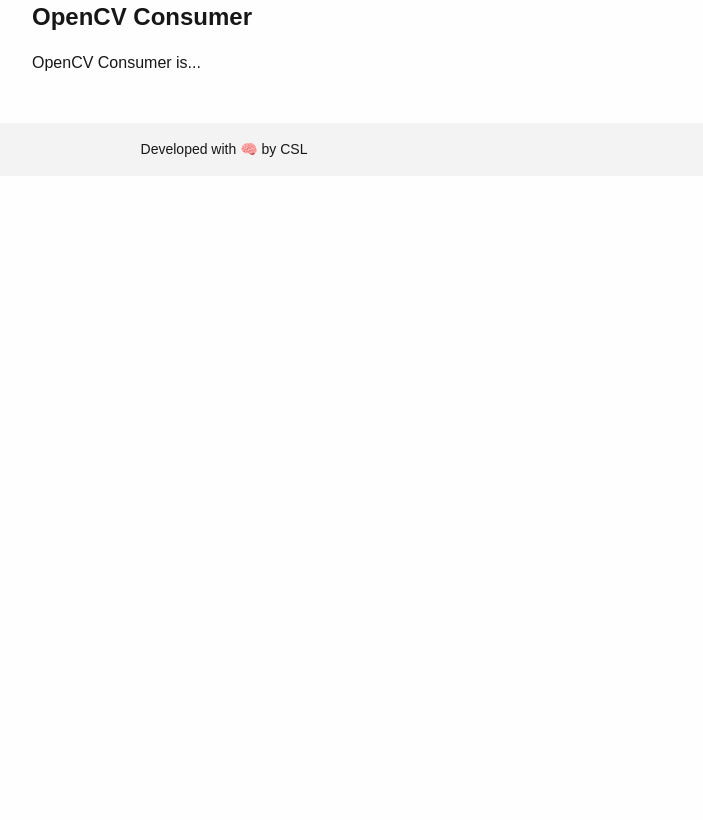
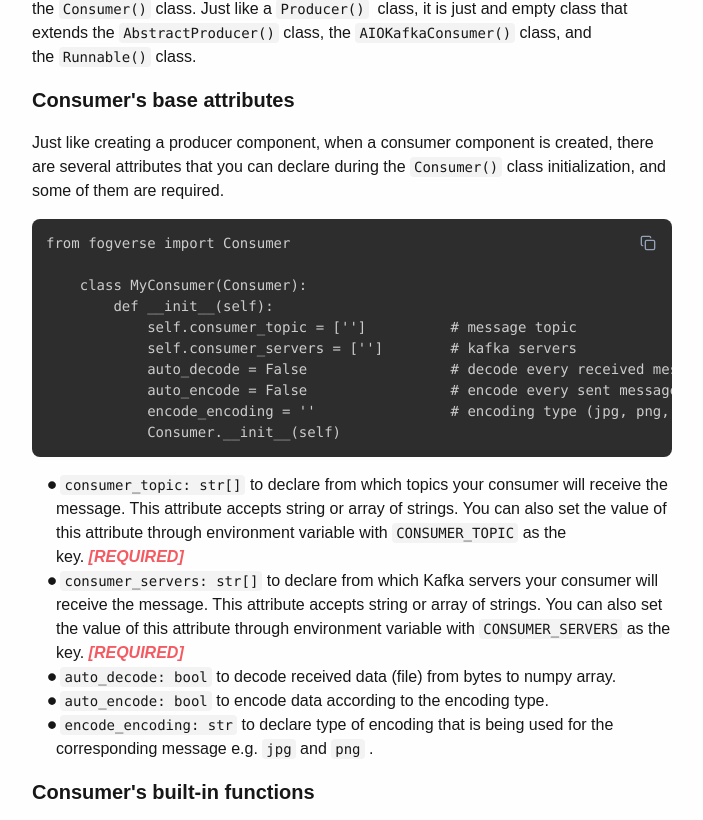
Before and after one commit to FXDROS/fogverse-documentation, a Next.js app: page /documentation in a window 1280 px wide. Shown: the part 7760-8580 px from the top of the page, without its empty margins (416-1119 px from the left). Before the commit the page ends 7936 px from the top, so only its background shows below. Built offline with nearby package versions, Linux system fonts and the light colour scheme.

Commit message:
feat: add consumer attributes documentation

```diff
--- a/src/components/pages/documentation/fogverse-basics/constants.tsx
+++ b/src/components/pages/documentation/fogverse-basics/constants.tsx
@@ -1,14 +1,82 @@
 export const PRODUCER = {
   initialization: `from fogverse import Producer
-from dotenv import load_dotenv
 
-load_dotenv()
 class MyProducer(Producer):
-	def __init__(self, loop=None):
+	def __init__(self):
 		self.producer_topic = ''            # message topic
         self.producer_servers = ['']        # kafka servers
         auto_decode = False                 # decode every received message
         auto_encode = False                 # encode every sent message
         encode_encoding = ''                # encoding type (jpg, png, etc.)
-		Producer.__init__(self, loop=loop)`,
+		Producer.__init__(self)`,
+
+  base_functions: `    async def start_producer(self):
+        # TODO: Implement code if needed
+        await super().start_producer()
+
+    async def send(self, data, topic=None, key=None, headers=None,
+                   callback=None):
+        # TODO: Implement code if needed
+        await super().send(data, topic=topic, key=key,
+                            headers=headers, callback=callback)
+
+    async def close_producer(self):
+        # TODO: Implement code if needed
+        await super().close_producer()
+
+    async def receive(self):
+        # TODO: Implement code`,
 };
+
+export const CONSUMER = {
+  initialization: `from fogverse import Consumer
+
+    class MyConsumer(Consumer):
+        def __init__(self):
+            self.consumer_topic = ['']          # message topic
+            self.consumer_servers = ['']        # kafka servers
+            auto_decode = False                 # decode every received message
+            auto_encode = False                 # encode every sent message
+            encode_encoding = ''                # encoding type (jpg, png, etc.)
+            Consumer.__init__(self)`,
+
+  base_functions: `    async def start_producer(self):
+            # TODO: Implement code if needed
+            await super().start_producer()
+
+        async def send(self, data, topic=None, key=None, headers=None,
+                        callback=None):
+            # TODO: Implement code if needed
+            await super().send(data, topic=topic, key=key,
+                                headers=headers, callback=callback)
+
+        async def close_producer(self):
+            # TODO: Implement code if needed
+            await super().close_producer()
+
+        async def receive(self):
+            # TODO: Implement code`,
+};
+
+/*
+export const ABSTRACT_CONSUMER = {
+  start_consumer: `async def start_consumer(self):
+    pass`,
+
+  receive_error: `def receive_error(self, *args, **kwargs):
+    pass`,
+};
+
+export const ABSTRACT_PRODUCER = {
+  start_producer: `async def start_producer(self):
+    logger = getattr(self, '_log', None)
+    if isinstance(logger, FogVerseLogging):
+        logger.std_log('Config: %s', self._producer_conf)
+        if getattr(self, 'producer_topic', None) is not None:
+            logger.std_log('Topic: %s', self.producer_topic)
+    await self.producer.start()`,
+
+  receive_error: `def receive_error(self, *args, **kwargs):
+      pass`,
+};
+*/
--- a/src/components/pages/documentation/fogverse-basics/consumer.tsx
+++ b/src/components/pages/documentation/fogverse-basics/consumer.tsx
@@ -1,10 +1,73 @@
+import CodeSnippet, { SmallCode } from "@/components/commons/code-snippet";
+import { CONSUMER } from "./constants";
+import UnorderedList from "@/components/commons/unordered-list";
+import { Required } from "@/components/commons/tags";
+
 const Consumer = () => {
   return (
     <div className="mt-12">
       <div id="consumer" className="text-very-lg font-bold my-4">
         Consumer
       </div>
-      <div className="text-base">Consumer is...</div>
+      To consume message from a Kafka topic, a component has to extend the
+      <SmallCode code="Consumer()" />
+      class. Just like a<SmallCode code="Producer()" /> class, it is just and
+      empty class that extends the
+      <SmallCode code="AbstractProducer()" />
+      class, the
+      <SmallCode code="AIOKafkaConsumer()" />
+      class, and the
+      <SmallCode code="Runnable()" />
+      class.
+      <div className="text-lg font-semibold my-4">
+        Consumer&apos;s base attributes
+      </div>
+      Just like creating a producer component, when a consumer component is
+      created, there are several attributes that you can declare during the
+      <SmallCode code="Consumer()" />
+      class initialization, and some of them are required.
+      <CodeSnippet language="python" code={CONSUMER.initialization} />
+      <div className="mt-4 ml-4">
+        <UnorderedList>
+          <SmallCode code="consumer_topic: str[]" />
+          to declare from which topics your consumer will receive the message.
+          This attribute accepts string or array of strings. You can also set
+          the value of this attribute through environment variable with
+          <SmallCode code="CONSUMER_TOPIC" />
+          as the key.
+          <Required />
+        </UnorderedList>
+        <UnorderedList>
+          <SmallCode code="consumer_servers: str[]" />
+          to declare from which Kafka servers your consumer will receive the
+          message. This attribute accepts string or array of strings. You can
+          also set the value of this attribute through environment variable with
+          <SmallCode code="CONSUMER_SERVERS" />
+          as the key.
+          <Required />
+        </UnorderedList>
+        <UnorderedList>
+          <SmallCode code="auto_decode: bool" />
+          to decode received data (file) from bytes to numpy array.
+        </UnorderedList>
+        <UnorderedList>
+          <SmallCode code="auto_encode: bool" />
+          to encode data according to the encoding type.
+        </UnorderedList>
+        <UnorderedList>
+          <SmallCode code="encode_encoding: str" />
+          to declare type of encoding that is being used for the corresponding
+          message e.g.
+          <SmallCode code="jpg" />
+          and
+          <SmallCode code="png" />.
+        </UnorderedList>
+      </div>
+      <div>
+        <div className="text-lg font-semibold my-4">
+          Consumer&apos;s built-in functions
+        </div>
+      </div>
     </div>
   );
 };
```
